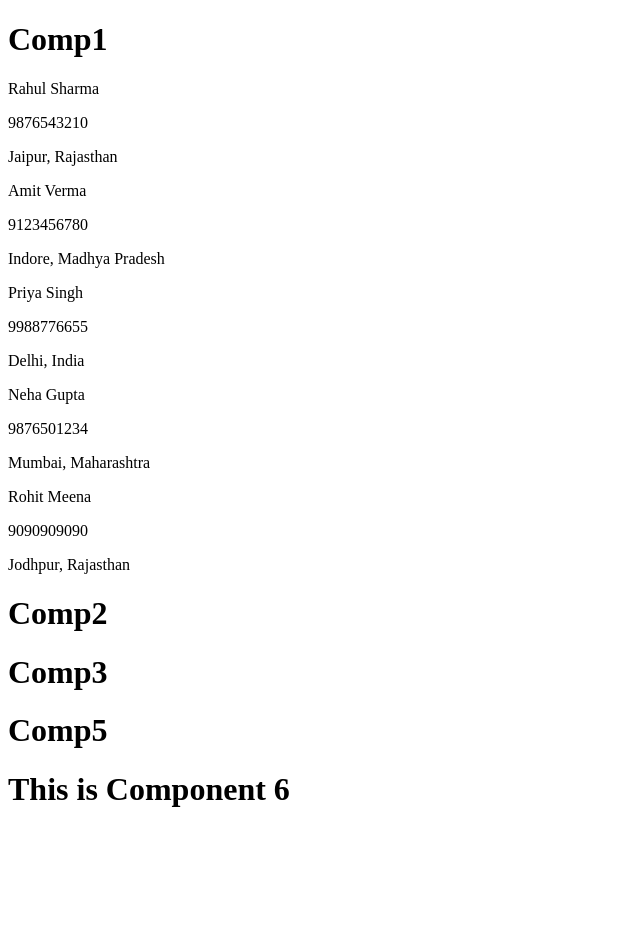
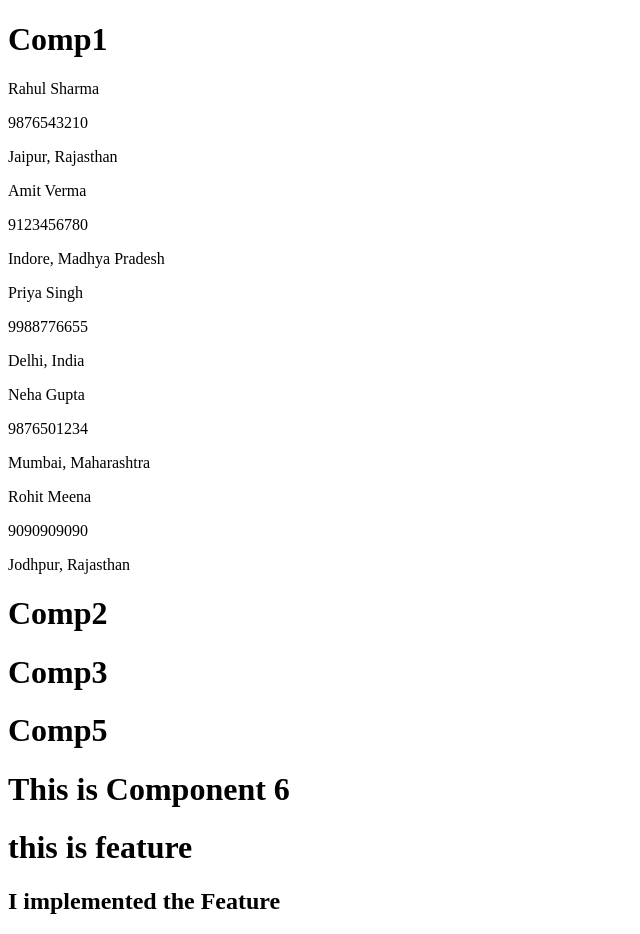
Before and after one commit to panwer123/UseContextLeaning, a React (Vite) app: page / in a window 1280 px wide. Shown: the whole page, without its empty margins (0-640 px from the left). Before the commit the page ends 829 px from the top, so only its background shows below. Built offline with nearby package versions, Linux system fonts and the light colour scheme.

Commit message:
i implemented the Feature Component

```diff
--- a/src/App.jsx
+++ b/src/App.jsx
@@ -7,6 +7,7 @@ import Comp2 from './components/comp2'
 import Comp3 from './components/comp3'
 import Comp5 from './components/Comp5'
 import Comp6 from './components/Comp6'
+import Feature from './components/Feature'
 
 
 function App() {
@@ -20,6 +21,7 @@ function App() {
     <comp4/>
     <Comp5/>
     <Comp6/>
+    <Feature/>
     </div>
 
     </userContext.Provider>
--- /dev/null
+++ b/src/components/Feature.js
@@ -0,0 +1,14 @@
+
+
+
+
+
+const Feature = ()=>{
+    return(
+        <div>
+            <h1>this is feature</h1>
+            <h2>I implemented the Feature</h2>
+        </div>
+    )
+}
+export default Feature;
```
